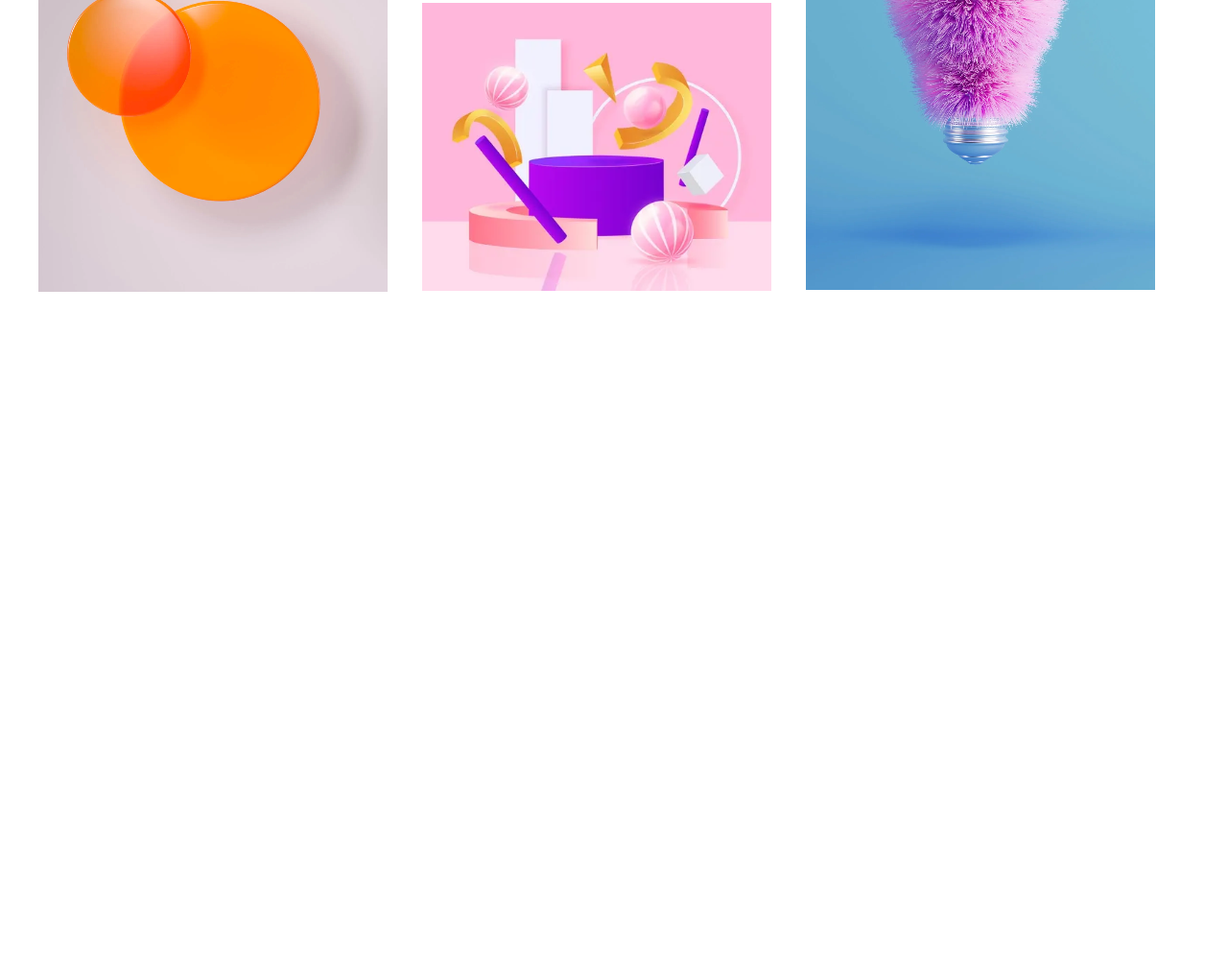
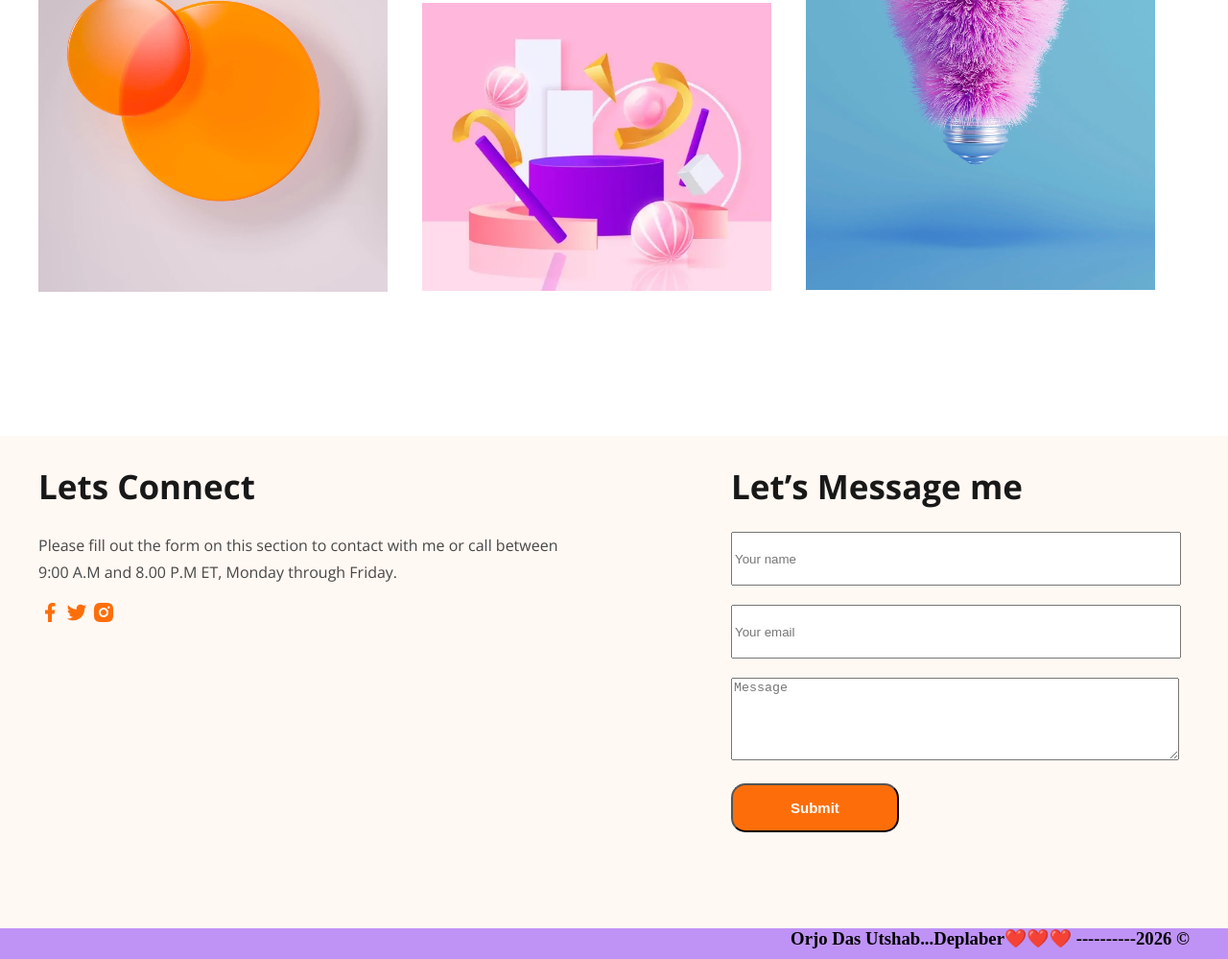
Before and after one commit to OrjoDasUtshab/portfolio-11, a plain HTML site: page index.html in a window 1280 px wide. Shown: the part 3393-4392 px from the top of the page at 96% size. Before the commit the page ends 3701 px from the top, so only its background shows below. Drawn offline with nearby package versions, Linux system fonts and the light colour scheme.

Commit message:
all complate

```diff
--- a/index.html
+++ b/index.html
@@ -188,6 +188,29 @@
 
 </section>
 
-
+<!-- footer -->
+ <footer>
+  <div class="footer-contaner contaner">
+  <div>
+    <h2 class="footer-contaner-h2">Lets Connect</h2>
+    <p class="footer-contaner-h2-p">Please fill out the form on this section to contact with me or call between 9:00 A.M and 8.00 P.M ET, Monday through Friday.</p>
+    <div class="footer-contaner-h2-p-icon">
+      <img src="./images/icons/facebook.png" alt="">
+      <img src="./images/icons/twitter.png" alt="">
+      <img src="./images/icons/insta.png" alt="">
+    </div>
+  </div>
+  <div class="right-footer">
+    <h2 class="footer-contaner-h2-2">Let’s Message me</h2>
+    <form class="footer-from">
+      <input class="from-box-footer-1" type="text" placeholder="Your name">
+      <input class="from-box-footer-2" type="text" placeholder="Your email">
+      <textarea class="from-box-footer-3" name="" id="" placeholder="Message"></textarea>
+      <button class="bnt-1">Submit</button>
+    </form>
+  </div>
+  </div>
+  <div id="deplaber-name-contaner"><h3 class="deplaber-name contaner">Orjo Das Utshab...Deplaber❤️❤️❤️ ----------2026 ©</h3></div>
+ </footer>
 </body>
 </html>
--- a/style.css
+++ b/style.css
@@ -407,3 +407,71 @@ padding: 15px 60px;
   top: 3837px;
   margin-top: -160px;
 }
+footer{
+  background-color: #fff8f3;
+  margin-top: 150px;
+}
+.footer-contaner{
+  display: flex;
+  justify-content: space-between;
+  gap: 30px;
+}
+.footer-contaner-h2{
+  left: 230px;
+  height: 42px;
+  top: 4591px;
+  font-family: "Open Sans";
+  color: #181818FF;
+  font-size: 35px;
+}
+.footer-contaner-h2-2{
+  height: 42px;
+  left: 909px;
+  top: 4591px;
+  font-family: "Open Sans";
+  color: #181818FF;
+  font-size: 35px;
+}
+.from-box-footer-1{
+  width: 461px;
+  height: 50px;
+  margin-bottom: 20px;
+}
+.from-box-footer-2{
+  width: 461px;
+  height: 50px;
+  margin-bottom: 20px;
+}
+.from-box-footer-3{
+  width: 461px;
+  height: 80px;
+  margin-bottom: 20px;
+}
+.footer-contaner-h2-p{
+  width: 562px;
+  left: 230px;
+  top: 4659px;
+  color: #474747FF;
+  font-family: "Open Sans";
+  font-size: 16px;
+  font-weight: 400;
+  line-height: 1.75;
+}
+.footer-contaner-h2-p-icon{
+  width: 120px;
+  height: 24px;
+  left: 230px;
+  top: 4745px;
+}
+.right-footer{
+  margin-left: 130px;
+}
+#deplaber-name-contaner{
+  background-color: #BF93F6;
+  padding-bottom: 10px;
+}
+.deplaber-name{
+  margin-top: 100px;
+  display: flex;
+  justify-content: end;
+}
```
